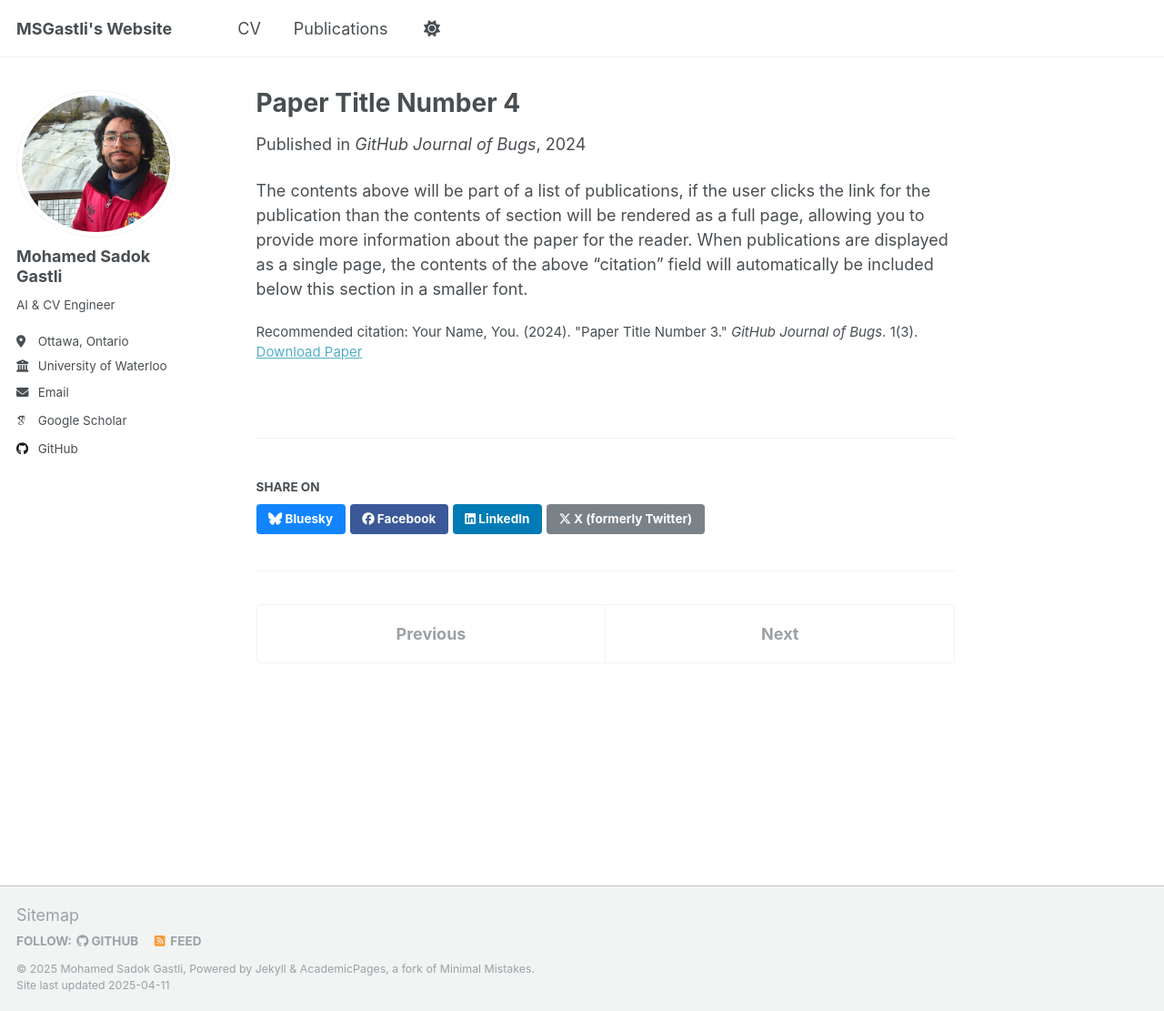
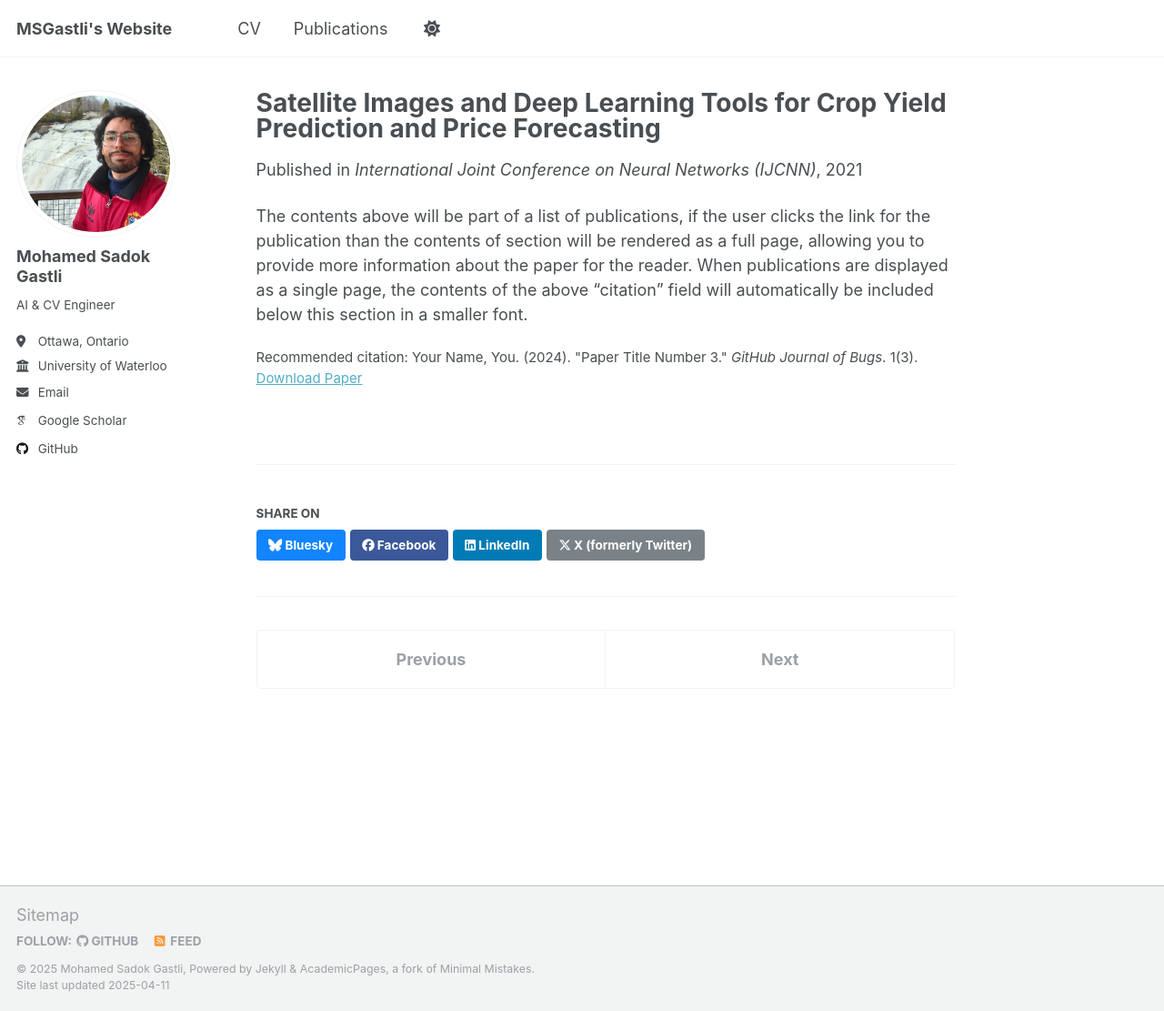
Before and after one commit to msgastli/msgastli.github.io, a Jekyll site: the page built from _publications/2021-deep-learning.md, in a window 1280 px wide and 1111 px high. Shown: the whole window at 91% size. Built offline with Jekyll 4.4.1, drawn with Linux system fonts in a browser that asks for light colours; some web fonts are replaced.

Commit message:
Update and rename 2024-02-17-paper-title-number-4.md to 2021-deep-learning.md

```diff
--- a/_publications/2024-02-17-paper-title-number-4.md
+++ b/_publications/2021-deep-learning.md
@@ -1,12 +1,12 @@
 ---
-title: "Paper Title Number 4"
+title: "Satellite Images and Deep Learning Tools for Crop Yield Prediction and Price Forecasting"
 collection: publications
 category: conferences
-permalink: /publication/2024-02-17-paper-title-number-4
+permalink: /publication/2021-deep-learning
 excerpt: 'This paper is about fixing template issue #693.'
-date: 2024-02-17
-venue: 'GitHub Journal of Bugs'
-paperurl: 'http://academicpages.github.io/files/paper3.pdf'
+date: 2021-07-18
+venue: 'International Joint Conference on Neural Networks (IJCNN)'
+paperurl: 'https://ieeexplore.ieee.org/document/9534388'
 citation: 'Your Name, You. (2024). &quot;Paper Title Number 3.&quot; <i>GitHub Journal of Bugs</i>. 1(3).'
 ---
 
```
